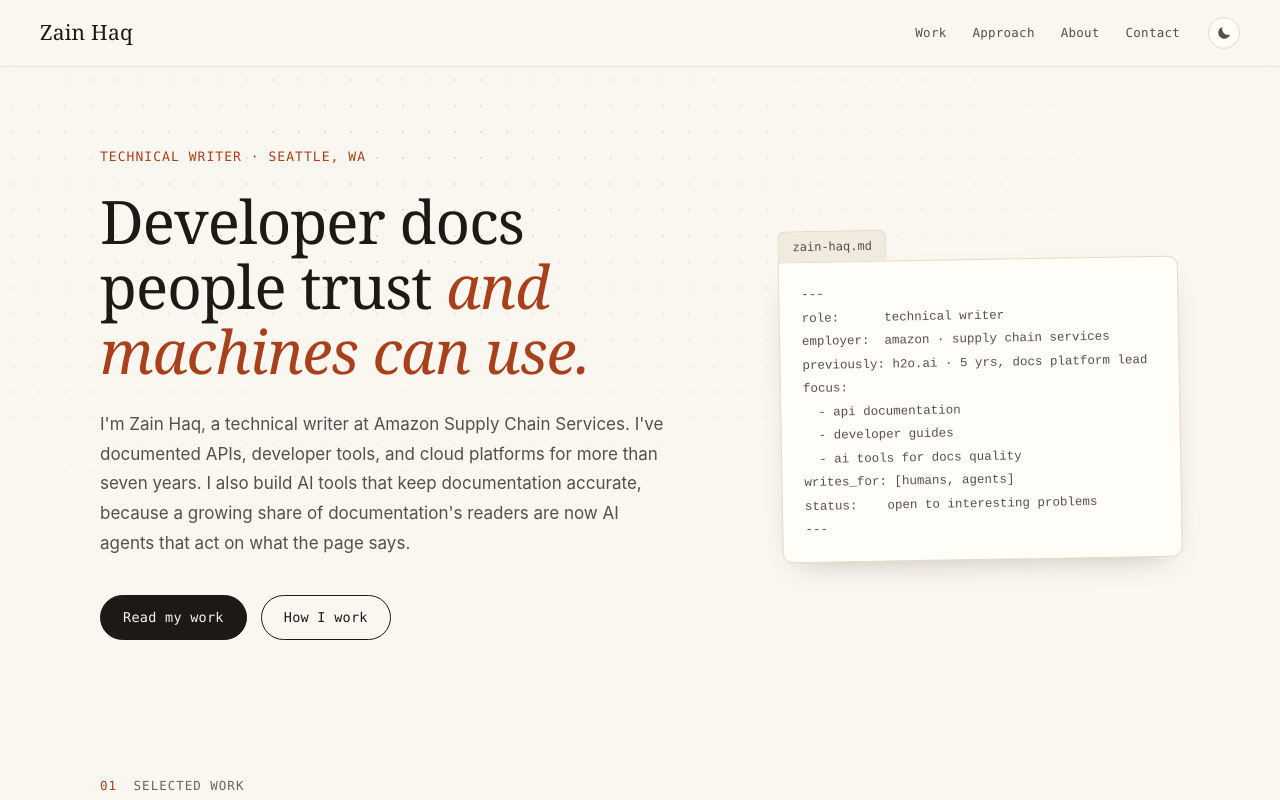
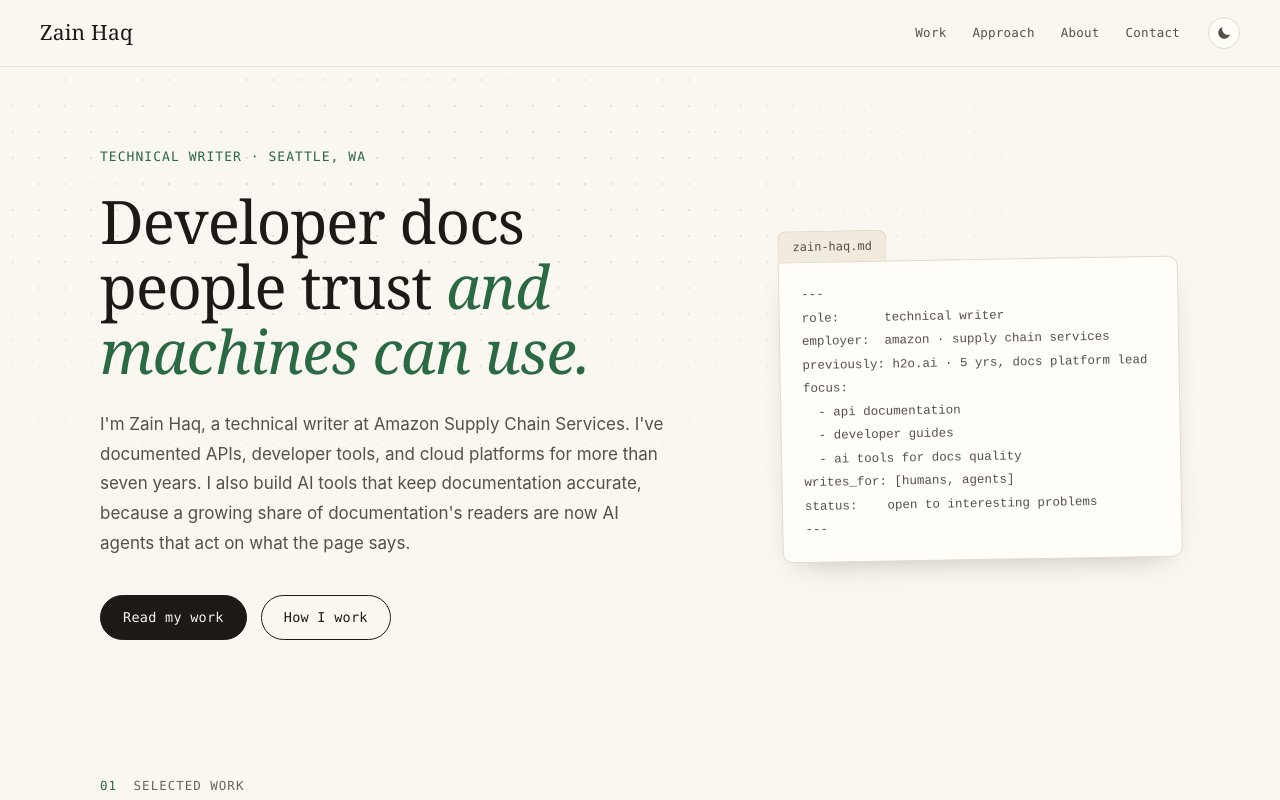
Before and after one commit to zainmhaq/zainhaq-portfolio, an Astro site: page / in a window 1280 px wide. Shown: the top 800 px of the page. Built offline with nearby package versions, Linux system fonts and the light colour scheme; Astro itself is replaced by a stand-in of ours; code samples lack their colours; a web font is replaced by a local one.

Commit message:
Major overhaul 03

```diff
--- a/src/layouts/Layout.astro
+++ b/src/layouts/Layout.astro
@@ -34,6 +34,7 @@ const canonical = new URL(path, Astro.site);
     <meta name="theme-color" media="(prefers-color-scheme: light)" content="#faf6f0" />
     <meta name="theme-color" media="(prefers-color-scheme: dark)" content="#17130f" />
     <link rel="icon" type="image/svg+xml" href="/favicon.svg" />
+    <link rel="apple-touch-icon" href="/apple-touch-icon.png" />
     <link rel="alternate" type="text/plain" href="/llms.txt" title="llms.txt" />
     <script is:inline>
       // Set the theme before first paint to avoid a flash of the wrong mode.
--- a/src/styles/global.css
+++ b/src/styles/global.css
@@ -1,6 +1,7 @@
 /* ---------------------------------------------------------------------------
    Design tokens
-   Warm editorial palette: paper & ink in the light, dusk & ember in the dark.
+   Warm editorial palette: paper & ink in the light, dusk in the dark,
+   with a forest-green accent in both themes.
 --------------------------------------------------------------------------- */
 
 :root {
@@ -9,9 +10,9 @@
   --font-mono: 'JetBrains Mono Variable', ui-monospace, 'SF Mono', Menlo, monospace;
 
   /* Tokens are OKLCH so the perceptual relationships stay explicit:
-     neutrals share one warm hue family (~56–89°), the accent holds a
-     constant 38.5° hue in both themes, and dark mode lowers accent
-     chroma slightly to avoid vibration. Hex equivalents in comments. */
+     neutrals share one warm hue family (~56–89°), and the forest accent
+     holds a constant 155° hue in both themes, with chroma tuned per
+     theme. Hex equivalents in comments. */
   --bg: oklch(97.5% 0.009 78); /* #faf6f0 */
   --bg-raised: oklch(99.4% 0.007 89); /* #fffdf8 */
   --bg-inset: oklch(94% 0.017 79); /* #f1eadf */
@@ -20,9 +21,9 @@
   --ink-faint: oklch(51% 0.02 67); /* #6e645a */
   --line: oklch(89.4% 0.025 83); /* #e4dbca */
   --line-soft: oklch(92.1% 0.021 82); /* #ece4d6 */
-  --accent: oklch(55.8% 0.155 38.5); /* #bc4b24 */
-  --accent-text: oklch(51% 0.145 38.5); /* #a8411c */
-  --accent-soft: oklch(55.8% 0.155 38.5 / 8%);
+  --accent: oklch(52% 0.1 155); /* #307a4f */
+  --accent-text: oklch(47% 0.09 155); /* #296944 */
+  --accent-soft: oklch(52% 0.1 155 / 8%);
 
   color-scheme: light;
 }
@@ -36,9 +37,9 @@
   --ink-faint: oklch(65.6% 0.023 72); /* #9a8f82 */
   --line: oklch(29.5% 0.02 70); /* #332b22 */
   --line-soft: oklch(26.1% 0.018 71); /* #2a231b */
-  --accent: oklch(76.2% 0.15 38.5); /* #ff8d68 */
-  --accent-text: oklch(78.2% 0.14 38.5); /* #ff9673 */
-  --accent-soft: oklch(76.2% 0.15 38.5 / 10%);
+  --accent: oklch(78% 0.12 155); /* #73ce95 */
+  --accent-text: oklch(80% 0.11 155); /* #81d39f */
+  --accent-soft: oklch(78% 0.12 155 / 10%);
 
   color-scheme: dark;
 }
```
Also changed, not shown: README.md, public/apple-touch-icon.png (added), public/favicon.ico, public/favicon.svg.
